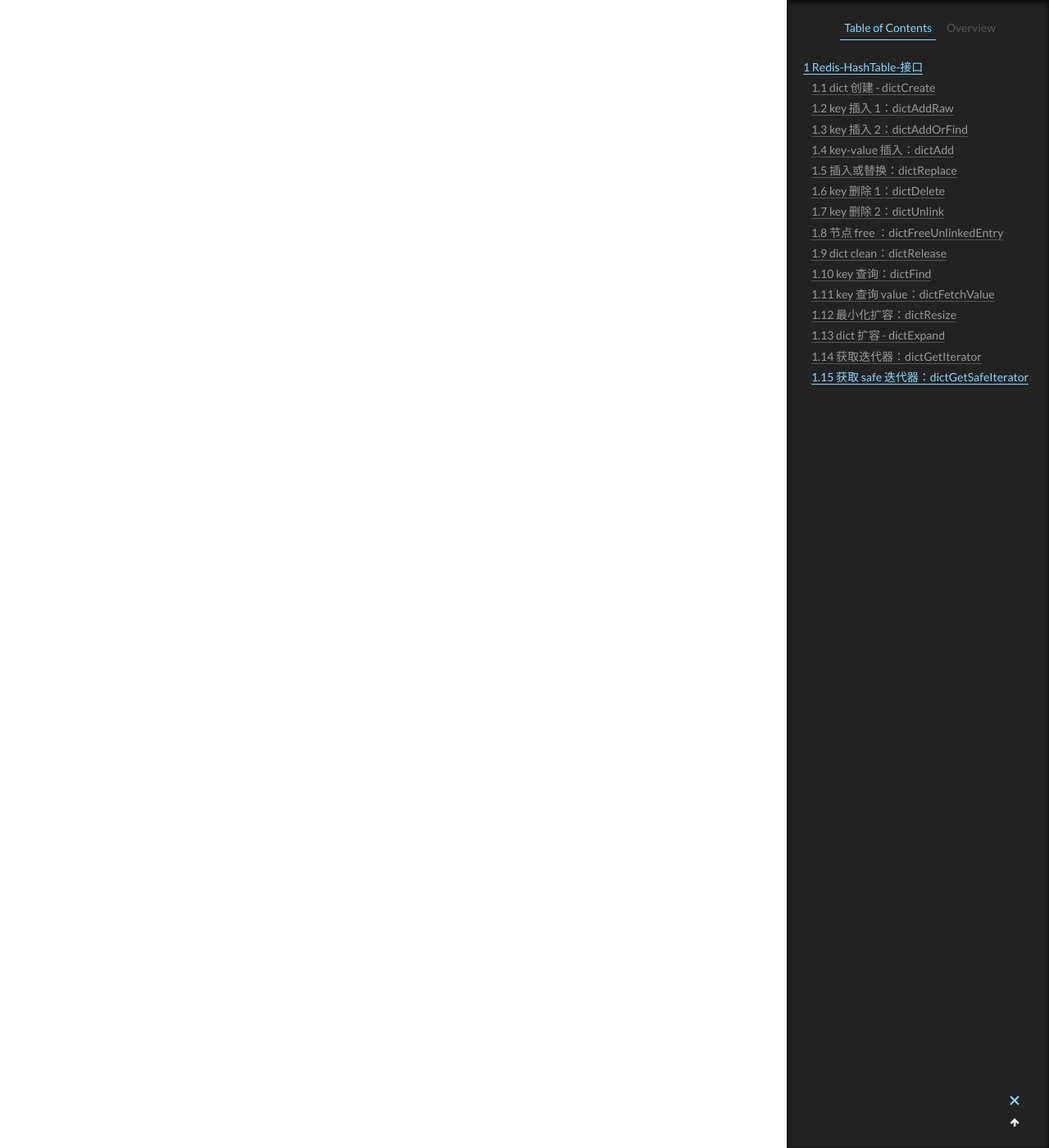
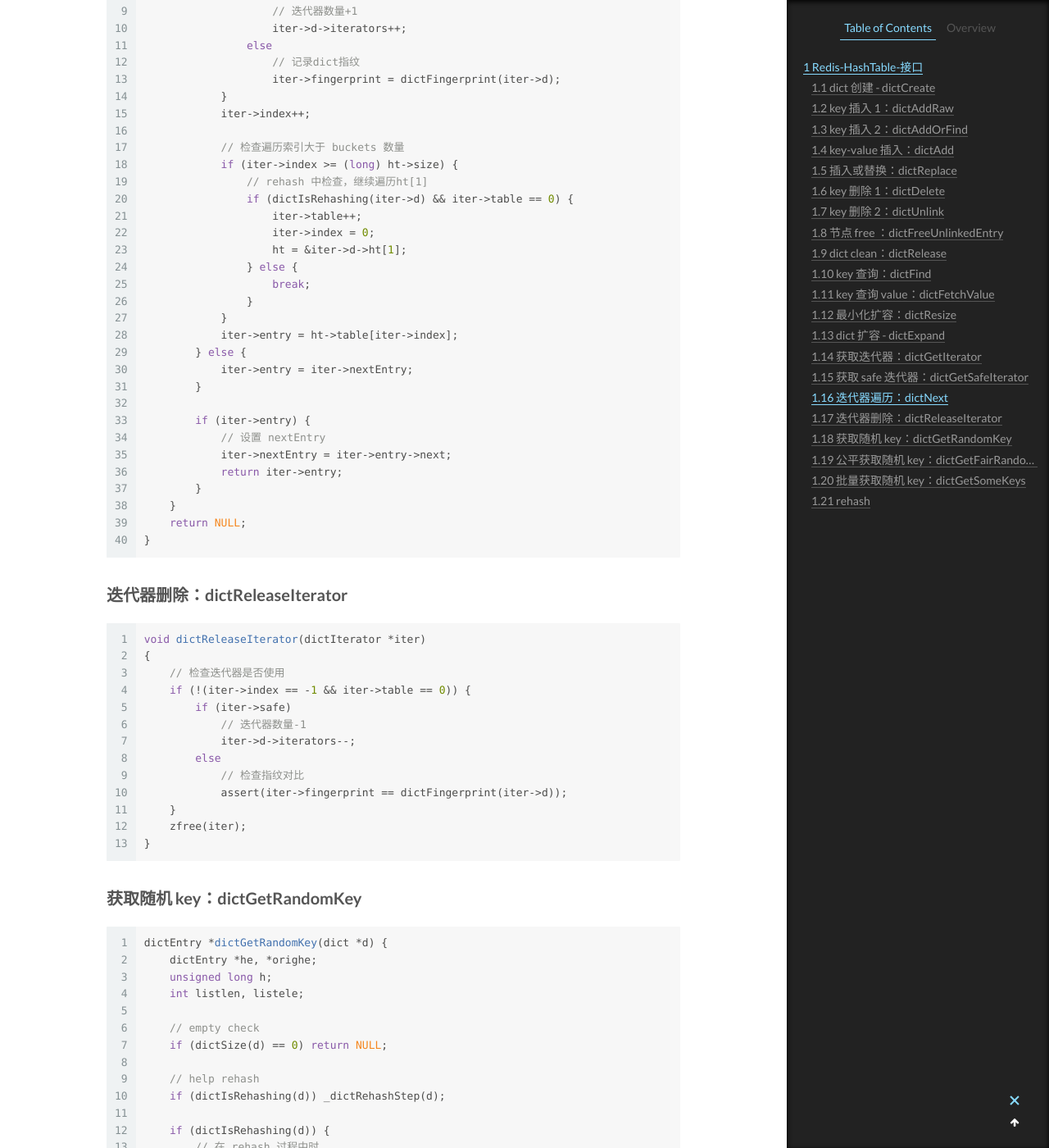
Before and after one commit to lrtz-v/lrtz-v.github.io, a Jekyll site: the page built from _posts/2020-11-13-Redis-HashTable-Api.md, in a window 1280 px wide and 1400 px high, scrolled down 9940 px. Shown: the whole window at 82% size. Built offline with Jekyll 4.4.1, drawn with Linux system fonts in a browser that asks for light colours; some of the changed text lies outside the part shown.

Commit message:
add redis rehash && getRandomKey

````diff
--- a/_posts/2020-11-13-Redis-HashTable-Api.md
+++ b/_posts/2020-11-13-Redis-HashTable-Api.md
@@ -47,7 +47,7 @@
 
 ## key 插入 1：dictAddRaw
 
-- 查询 key 的 slot 并插入 entry
+- 查询 key 的 bucket 并插入 dictEntry
 - 当 key 已存在时，抛出异常
 
 ```c
@@ -444,3 +444,197 @@
     return i;
 }
 ```
+
+## 迭代器遍历：dictNext
+
+- 完成两个 hashtable 的遍历
+- 完成冲突节点的链表遍历
+
+```c
+dictEntry *dictNext(dictIterator *iter) {
+    while (1) {
+        if (iter->entry == NULL) {
+            dictht *ht = &iter->d->ht[iter->table];
+
+            // 第一次遍历
+            if (iter->index == -1 && iter->table == 0) {
+                if (iter->safe)
+                    // 迭代器数量+1
+                    iter->d->iterators++;
+                else
+                    // 记录dict指纹
+                    iter->fingerprint = dictFingerprint(iter->d);
+            }
+            iter->index++;
+
+            // 检查遍历索引大于 buckets 数量
+            if (iter->index >= (long) ht->size) {
+                // rehash 中检查，继续遍历ht[1]
+                if (dictIsRehashing(iter->d) && iter->table == 0) {
+                    iter->table++;
+                    iter->index = 0;
+                    ht = &iter->d->ht[1];
+                } else {
+                    break;
+                }
+            }
+            iter->entry = ht->table[iter->index];
+        } else {
+            iter->entry = iter->nextEntry;
+        }
+
+        if (iter->entry) {
+            // 设置 nextEntry
+            iter->nextEntry = iter->entry->next;
+            return iter->entry;
+        }
+    }
+    return NULL;
+}
+```
+
+## 迭代器删除：dictReleaseIterator
+
+```c
+void dictReleaseIterator(dictIterator *iter)
+{
+    // 检查迭代器是否使用
+    if (!(iter->index == -1 && iter->table == 0)) {
+        if (iter->safe)
+            // 迭代器数量-1
+            iter->d->iterators--;
+        else
+            // 检查指纹对比
+            assert(iter->fingerprint == dictFingerprint(iter->d));
+    }
+    zfree(iter);
+}
+```
+
+## 获取随机 key：dictGetRandomKey
+
+```c
+dictEntry *dictGetRandomKey(dict *d) {
+    dictEntry *he, *orighe;
+    unsigned long h;
+    int listlen, listele;
+
+    // empty check
+    if (dictSize(d) == 0) return NULL;
+
+    // help rehash
+    if (dictIsRehashing(d)) _dictRehashStep(d);
+
+    if (dictIsRehashing(d)) {
+        // 在 rehash 过程中时
+        do {
+            // 随机一个大于 rehashidx，小于 ht[1] 大小的值，找到非空 bucket
+            h = d->rehashidx + (random() % (d->ht[0].size + d->ht[1].size - d->rehashidx));
+            he = (h >= d->ht[0].size) ? d->ht[1].table[h - d->ht[0].size] : d->ht[0].table[h];
+        } while(he == NULL);
+    } else {
+        // 不在 rehash 过程中时，在 ht[0] buckets 范围内随机找到一个非空节点
+        do {
+            h = random() & d->ht[0].sizemask;
+            he = d->ht[0].table[h];
+        } while(he == NULL);
+    }
+
+    listlen = 0;
+    orighe = he;
+
+    // 统计链表长度
+    while(he) {
+        he = he->next;
+        listlen++;
+    }
+    // 随机一个小于链表长度的值
+    listele = random() % listlen;
+    he = orighe;
+
+    // 定位这个值
+    while(listele--) he = he->next;
+    return he;
+}
+```
+
+## 公平获取随机 key：dictGetFairRandomKey
+
+```c
+
+```
+
+## 批量获取随机 key：dictGetSomeKeys
+
+```c
+
+```
+
+## rehash
+
+```c
+int dictRehash(dict *d, int n) {
+    // 最大空 bucket 检测次数
+    int empty_visits = n*10;
+
+    // rehash 中检查
+    if (!dictIsRehashing(d)) return 0;
+
+    // step 控制
+    while(n-- && d->ht[0].used != 0) {
+        dictEntry *de, *nextde;
+
+        // rehashidx overflow check
+        assert(d->ht[0].size > (unsigned long)d->rehashidx);
+
+        // 查找非空 bucket
+        while(d->ht[0].table[d->rehashidx] == NULL) {
+            d->rehashidx++;
+            if (--empty_visits == 0) return 1;
+        }
+
+        // 拿到 entry
+        de = d->ht[0].table[d->rehashidx];
+
+        // 处理链表中的所有entry
+        while(de) {
+            uint64_t h;
+            nextde = de->next;
+
+            // 计算新的 bucket 位置
+            h = dictHashKey(d, de->key) & d->ht[1].sizemask;
+
+            // 头节点插入
+            de->next = d->ht[1].table[h];
+            d->ht[1].table[h] = de;
+            d->ht[0].used--;
+            d->ht[1].used++;
+            de = nextde;
+        }
+
+        // 旧的 bucket 置空
+        d->ht[0].table[d->rehashidx] = NULL;
+
+        // rehash 位置+1
+        d->rehashidx++;
+    }
+
+    // rehash 完成检查
+    if (d->ht[0].used == 0) {
+        // 释放旧的 hashtable
+        zfree(d->ht[0].table);
+
+        // 使用扩容后的 hashtable 替换旧的 hashtable
+        d->ht[0] = d->ht[1];
+
+        // ht[1] 重置
+        _dictReset(&d->ht[1]);
+
+        // rehash 标志重置
+        d->rehashidx = -1;
+        return 0;
+    }
+
+    return 1;
+}
+```
````
Also changed, not shown: other parts of _posts/2020-11-13-Redis-HashTable-Api.md (+2 -2 lines), _posts/2020-11-13-Redis-HashTable-Datastruct.md (+2 -2 lines).
